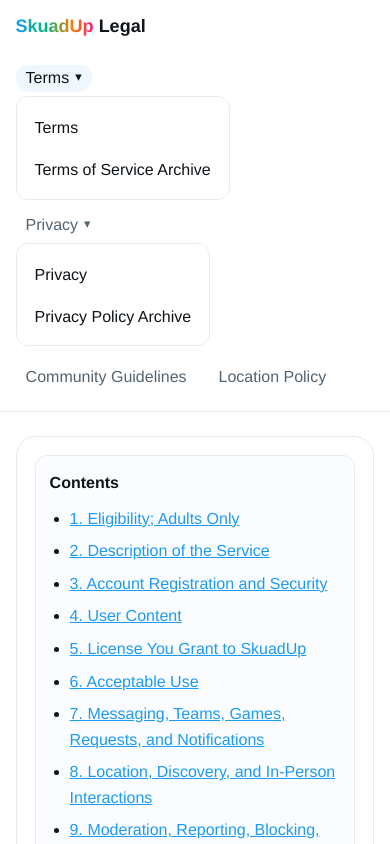
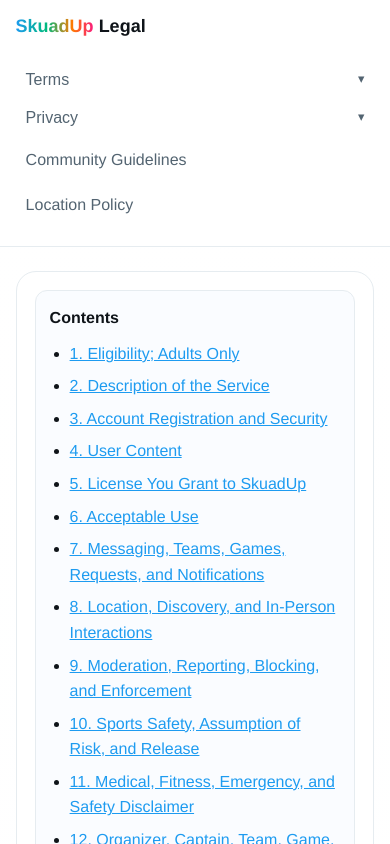
Before and after one commit to HooliganSoftware/skuadup-legal-web, a React (Vite) app: page /terms in a window 390 px wide. Shown: the top 844 px of the page. Built offline with nearby package versions, Linux system fonts and the light colour scheme.

Commit message:
fixing mobile desgin issue

```diff
--- a/src/components/Header.tsx
+++ b/src/components/Header.tsx
@@ -1,6 +1,13 @@
 import { Link, NavLink } from 'react-router-dom';
+import { useState } from 'react';
 
 export default function Header() {
+  const [openMenu, setOpenMenu] = useState<'terms' | 'privacy' | null>(null);
+
+  const toggleMenu = (menu: 'terms' | 'privacy') => {
+    setOpenMenu((current) => (current === menu ? null : menu));
+  };
+
   return (
     <header className="site-header">
       <div className="shell header-inner">
@@ -9,28 +16,32 @@
           <span className="brand-plain">Legal</span>
         </Link>
         <nav aria-label="Primary" className="site-nav">
-          <div className="nav-dropdown">
-            <NavLink to="/terms" className={({ isActive }) => `nav-link${isActive ? ' active' : ''}`}>
-              <span className="nav-link-with-caret">
-                Terms
-                <span className="nav-caret" aria-hidden="true">▾</span>
-              </span>
-            </NavLink>
+          <div className={`nav-dropdown${openMenu === 'terms' ? ' is-open' : ''}`}>
+            <button
+              type="button"
+              className={`nav-link nav-trigger${openMenu === 'terms' ? ' active' : ''}`}
+              aria-expanded={openMenu === 'terms'}
+              onClick={() => toggleMenu('terms')}
+            >
+              Terms <span className="nav-caret" aria-hidden="true">▾</span>
+            </button>
             <div className="dropdown-menu">
-              <NavLink to="/terms" className="dropdown-link">Terms</NavLink>
-              <NavLink to="/terms/archive" className="dropdown-link">Terms of Service Archive</NavLink>
+              <NavLink to="/terms" className="dropdown-link" onClick={() => setOpenMenu(null)}>Terms</NavLink>
+              <NavLink to="/terms/archive" className="dropdown-link" onClick={() => setOpenMenu(null)}>Terms of Service Archive</NavLink>
             </div>
           </div>
-          <div className="nav-dropdown">
-            <NavLink to="/privacy" className={({ isActive }) => `nav-link${isActive ? ' active' : ''}`}>
-              <span className="nav-link-with-caret">
-                Privacy
-                <span className="nav-caret" aria-hidden="true">▾</span>
-              </span>
-            </NavLink>
+          <div className={`nav-dropdown${openMenu === 'privacy' ? ' is-open' : ''}`}>
+            <button
+              type="button"
+              className={`nav-link nav-trigger${openMenu === 'privacy' ? ' active' : ''}`}
+              aria-expanded={openMenu === 'privacy'}
+              onClick={() => toggleMenu('privacy')}
+            >
+              Privacy <span className="nav-caret" aria-hidden="true">▾</span>
+            </button>
             <div className="dropdown-menu">
-              <NavLink to="/privacy" className="dropdown-link">Privacy</NavLink>
-              <NavLink to="/privacy/archive" className="dropdown-link">Privacy Policy Archive</NavLink>
+              <NavLink to="/privacy" className="dropdown-link" onClick={() => setOpenMenu(null)}>Privacy</NavLink>
+              <NavLink to="/privacy/archive" className="dropdown-link" onClick={() => setOpenMenu(null)}>Privacy Policy Archive</NavLink>
             </div>
           </div>
           <NavLink to="/community-guidelines" className={({ isActive }) => `nav-link${isActive ? ' active' : ''}`}>
--- a/src/index.css
+++ b/src/index.css
@@ -88,21 +88,25 @@
 
 .nav-link {
   color: var(--muted);
+  font-size: 1rem;
   text-decoration: none;
   padding: 6px 10px;
   border-radius: 999px;
+}
+
+.nav-trigger {
+  border: 0;
+  background: transparent;
+  display: inline-flex;
+  align-items: center;
+  gap: 6px;
+  cursor: pointer;
 }
 
 .nav-link:hover,
 .nav-link.active {
   color: var(--text);
   background: var(--accent-soft);
-}
-
-.nav-link-with-caret {
-  display: inline-flex;
-  align-items: center;
-  gap: 6px;
 }
 
 .nav-caret {
@@ -130,6 +134,11 @@
 
 .nav-dropdown:hover .dropdown-menu,
 .nav-dropdown:focus-within .dropdown-menu {
+  display: grid;
+  gap: 4px;
+}
+
+.nav-dropdown.is-open .dropdown-menu {
   display: grid;
   gap: 4px;
 }
@@ -329,16 +338,44 @@
 
   .site-nav {
     width: 100%;
-    overflow: auto;
-    padding-bottom: 3px;
+    overflow: visible;
+    padding-bottom: 10px;
+    flex-direction: column;
+    align-items: stretch;
+    gap: 8px;
+  }
+
+  .site-nav > .nav-link,
+  .site-nav > .nav-dropdown {
+    width: 100%;
+  }
+
+  .nav-trigger {
+    width: 100%;
+    justify-content: space-between;
   }
 
   .dropdown-menu {
     position: static;
-    display: grid;
     margin-top: 6px;
     box-shadow: none;
     min-width: 0;
+    border-radius: 10px;
+    background: #fbfdff;
+    display: none;
+  }
+
+  .nav-dropdown:hover .dropdown-menu,
+  .nav-dropdown:focus-within .dropdown-menu {
+    display: none;
+  }
+
+  .nav-dropdown.is-open .dropdown-menu {
+    display: grid;
+  }
+
+  .dropdown-link {
+    padding: 10px 12px;
   }
 
   main {
```
